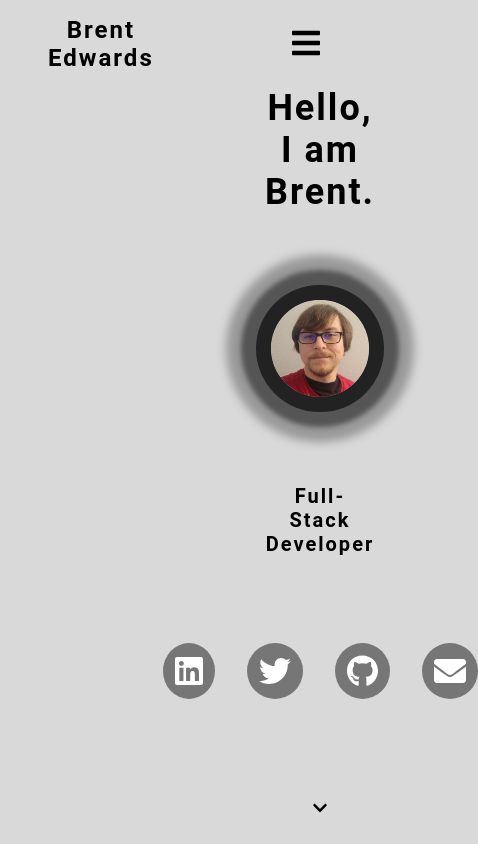
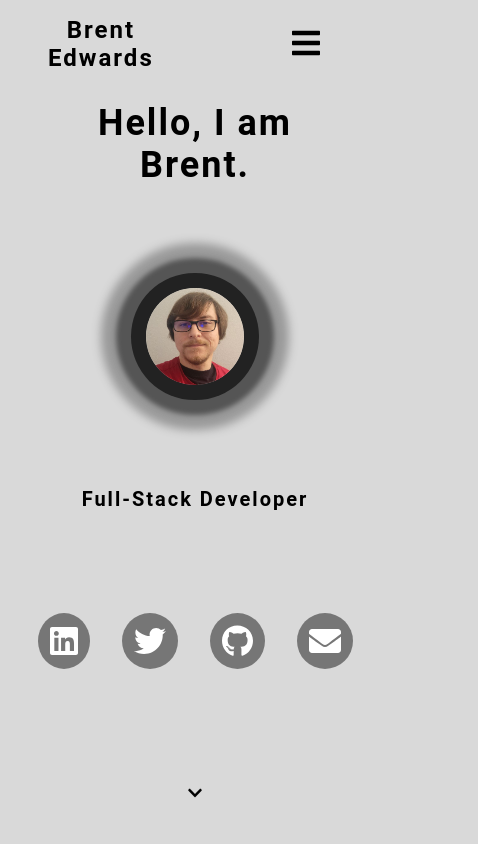
Before and after one commit to zirris512/my-portfolio, a React (Vite) app: page / in a window 390 px wide. Shown: the top 844 px of the page, 478 px wide, since content can reach past the window. Built offline with nearby package versions, Linux system fonts and the light colour scheme.

Commit message:
fix margins in main header to be responsive on mobile

```diff
--- a/src/Sections/HomeSection.module.scss
+++ b/src/Sections/HomeSection.module.scss
@@ -4,12 +4,16 @@
 	min-height: 100vh;
 	padding-top: 5rem;
 	text-align: center;
-	margin-inline: 20rem;
+	margin-inline: 5rem;
 	display: flex;
 	flex-direction: column;
 	justify-content: space-evenly;
 	align-items: center;
 	gap: 5rem;
+
+	@media (min-width: 1000px) {
+		margin-inline: 15rem;
+	}
 }
 
 .name {
```
